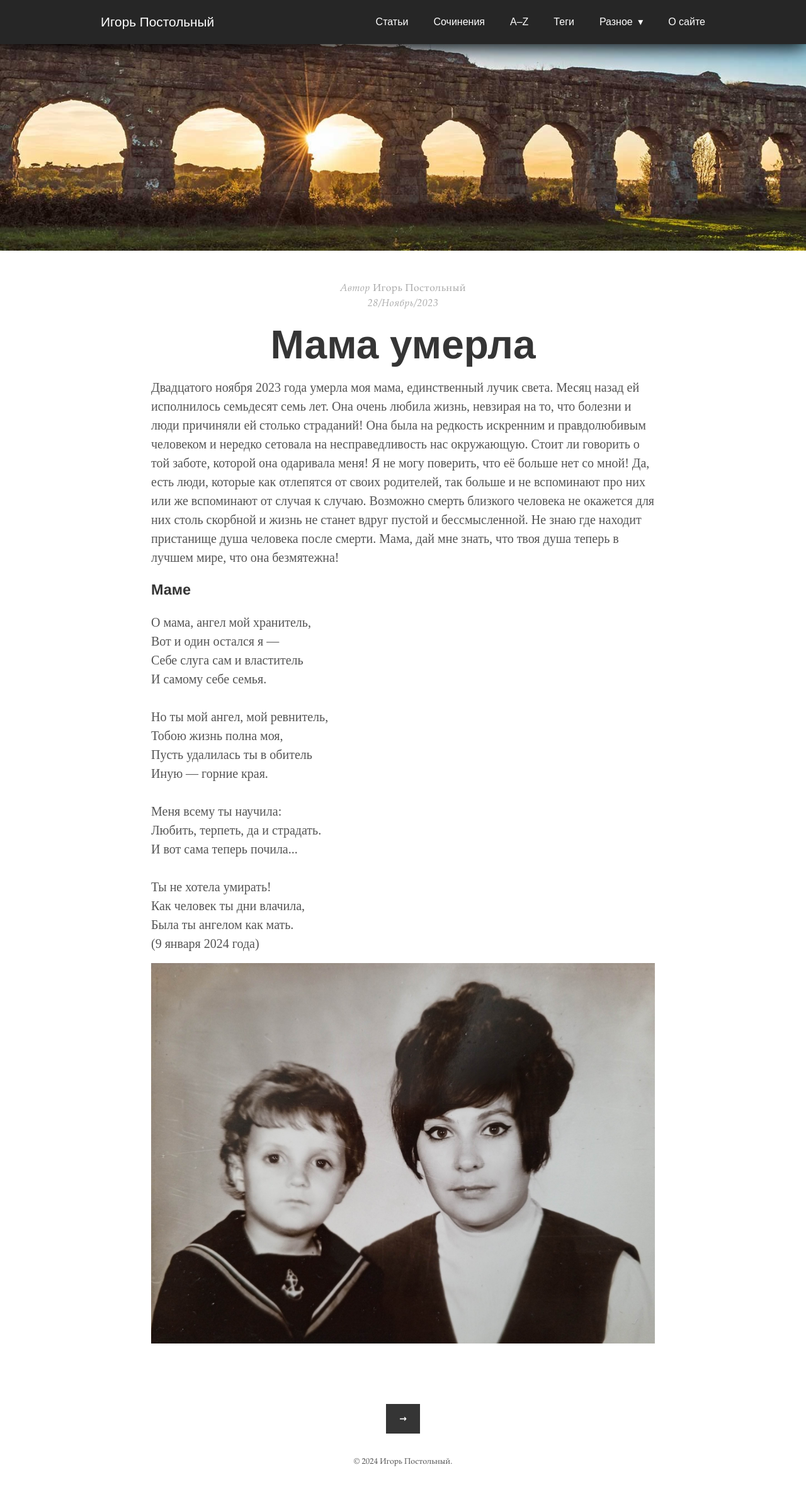
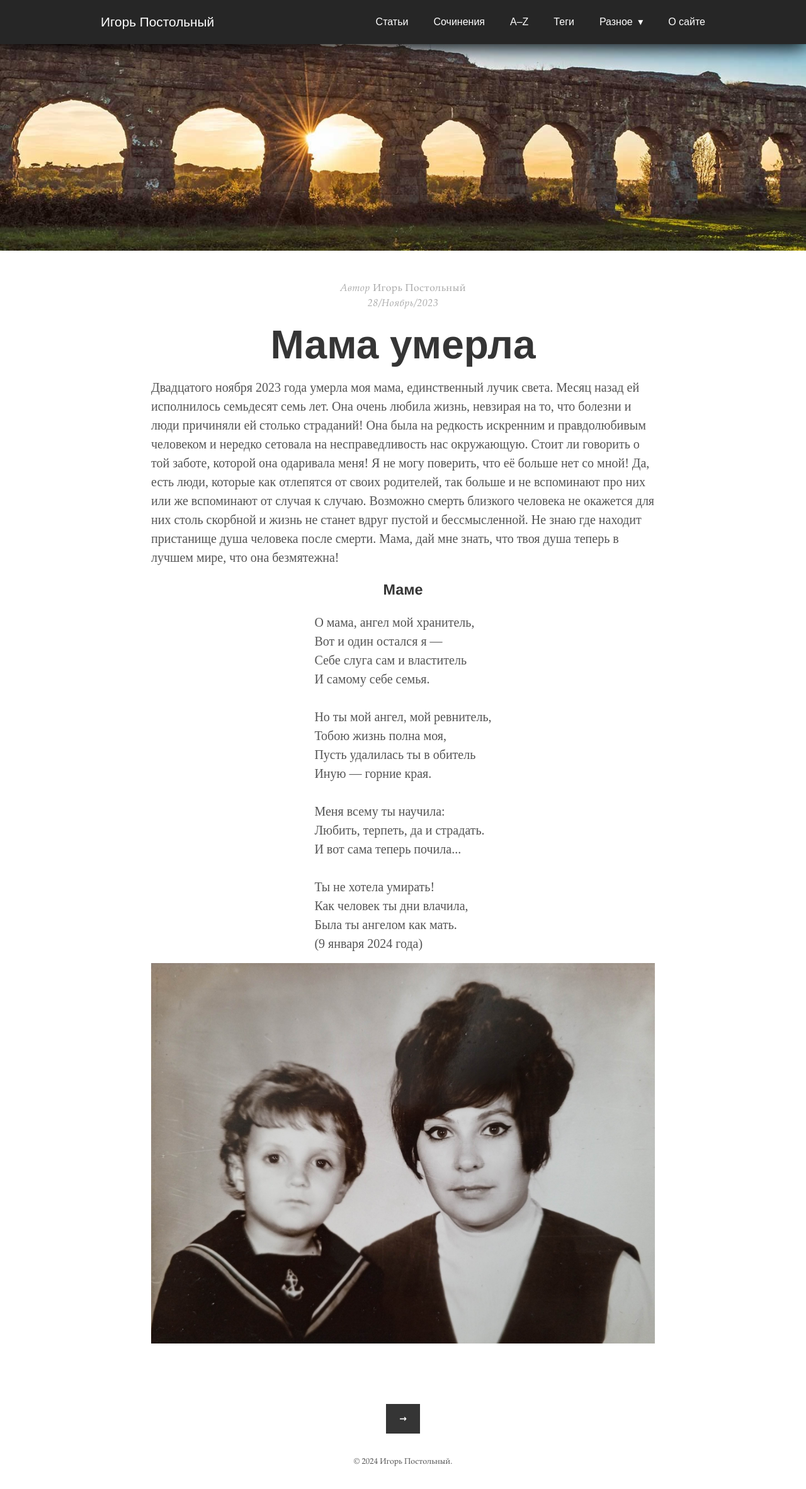
Before and after one commit to postolny/postolny.github.io, a Jekyll site: the page built from _posts/2023-11-28-mama.md, in a window 1280 px wide. Shown: the whole page at 63% size. Built offline with Jekyll 4.4.1, drawn with Linux system fonts in a browser that asks for light colours.

Commit message:
Add files via upload

```diff
--- a/_posts/2023-11-28-mama.md
+++ b/_posts/2023-11-28-mama.md
@@ -12,7 +12,8 @@
 Двадцатого ноября 2023 года умерла моя мама, единственный лучик света. Месяц назад ей исполнилось семьдесят семь лет. Она очень любила жизнь, невзирая на то, что болезни и люди причиняли ей столько страданий! Она была на редкость искренним и правдолюбивым человеком и нередко сетовала на несправедливость нас окружающую. Стоит ли говорить о той заботе, которой она одаривала меня! Я не могу поверить, что её больше нет со мной! Да, есть люди, которые как отлепятся от своих родителей, так больше и не вспоминают про них или же вспоминают от случая к случаю. Возможно смерть близкого человека не окажется для них столь скорбной и жизнь не станет вдруг пустой и бессмысленной. Не знаю где находит пристанище душа человека после смерти. Мама, дай мне знать, что твоя душа теперь в лучшем мире, что она безмятежна!
 
 ### Маме
+{: .center}
 
-<p>О мама, ангел мой хранитель,<br>Вот и один остался я —<br>Себе слуга сам и властитель<br>И самому себе семья.<br><br>Но ты мой ангел, мой ревнитель,<br>Тобою жизнь полна моя,<br>Пусть удалилась ты в обитель<br>Иную — горние края.<br><br>Меня всему ты научила:<br>Любить, терпеть, да и страдать.<br>И вот сама теперь почила...<br><br>Ты не хотела умирать!<br>Как человек ты дни влачила,<br>Была ты ангелом как мать.<br>(9 января 2024 года)</p>
+<div class="verse_row"><p>О мама, ангел мой хранитель,<br>Вот и один остался я —<br>Себе слуга сам и властитель<br>И самому себе семья.<br><br>Но ты мой ангел, мой ревнитель,<br>Тобою жизнь полна моя,<br>Пусть удалилась ты в обитель<br>Иную — горние края.<br><br>Меня всему ты научила:<br>Любить, терпеть, да и страдать.<br>И вот сама теперь почила...<br><br>Ты не хотела умирать!<br>Как человек ты дни влачила,<br>Была ты ангелом как мать.<br>(9 января 2024 года)</p></div>
 
 ![мама]({{ site.baseurl }}/img/IMG_20231128_124048_512.jpg)
```
